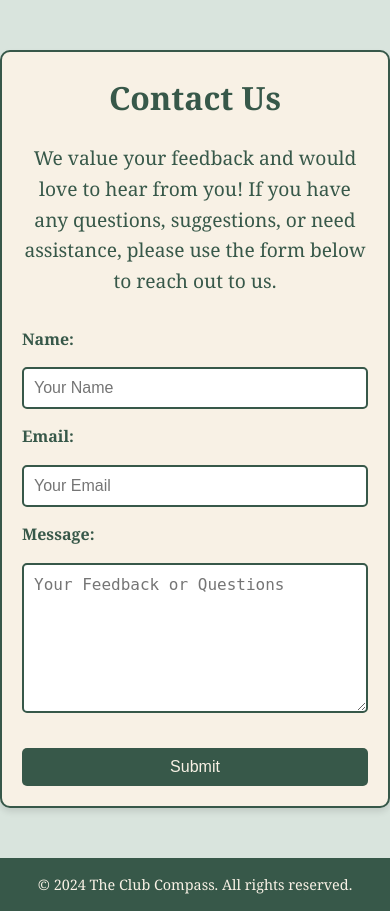
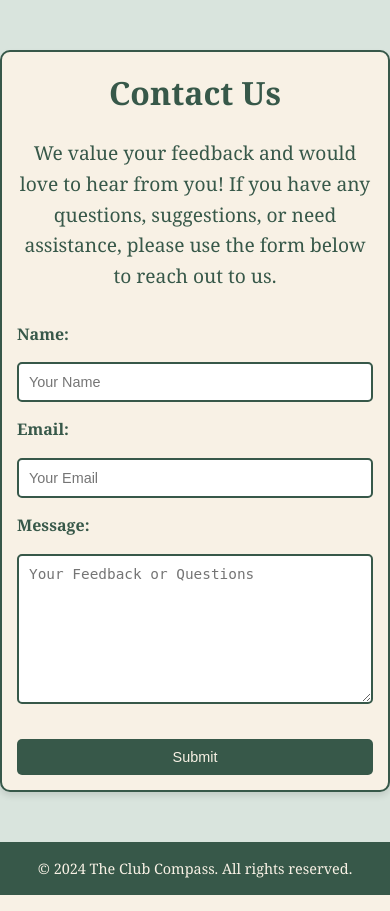
Before and after one commit to jacobchittaphong/CS351-FINAL, a PHP site: page /contact.php in a window 390 px wide; the page is wider, and only the part inside the window is pictured. Shown: the part 113-1024 px from the top of that part. Run offline with PHP 8.4, Linux system fonts and the light colour scheme.

Commit message:
contact page css wip

```diff
--- a/styles.css
+++ b/styles.css
@@ -919,3 +919,17 @@ footer {
     border-color: #B8A37C; /* Muted gold focus */
     box-shadow: 0 0 5px rgba(184, 163, 124, 0.8); /* Subtle glow */
 }
+@media (max-width: 600px) {
+    .contact-section {
+        padding: 15px;
+    }
+
+    .contact-form input,
+    .contact-form textarea {
+        font-size: 0.9rem;
+    }
+
+    .cta-button {
+        font-size: 0.9rem;
+    }
+}
```
